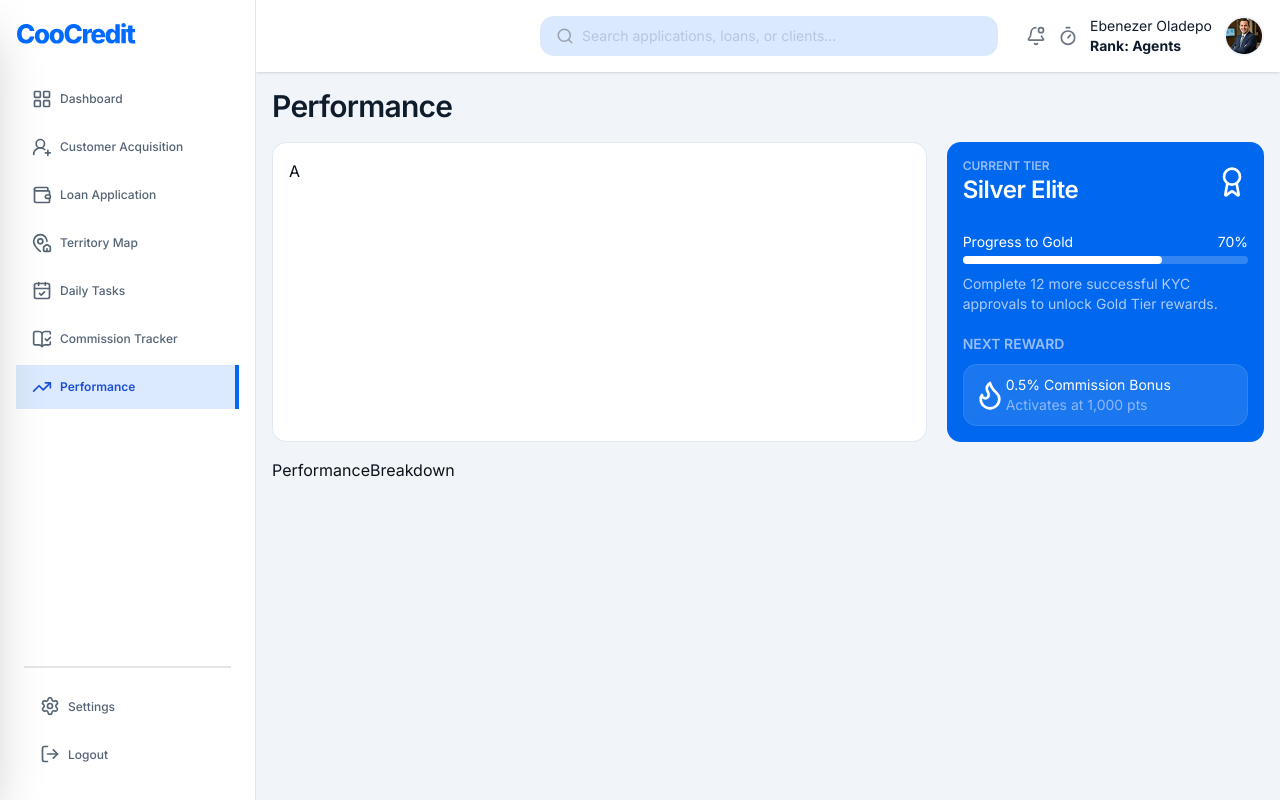
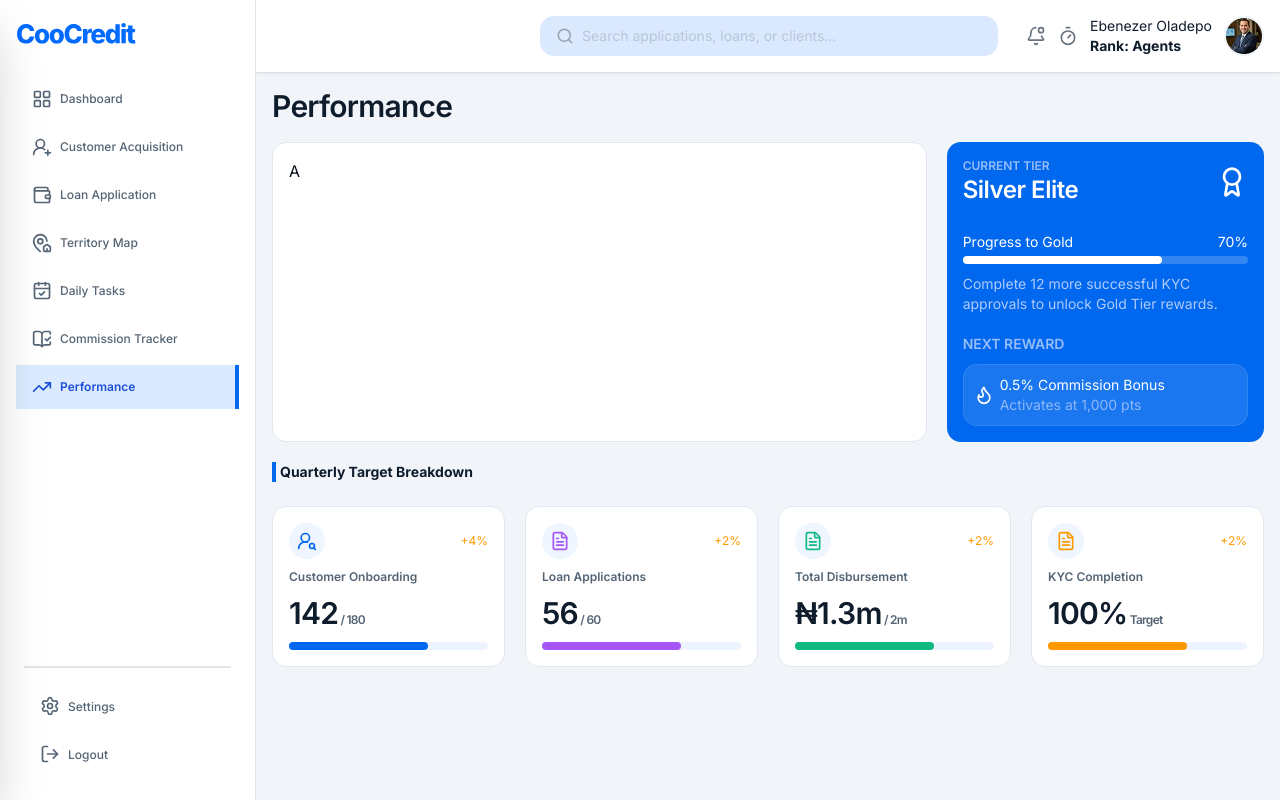
Before and after one commit to Banicoop/coocredit-business, a Next.js app: page /agents/performance in a window 1280 px wide. Built offline with nearby package versions, Linux system fonts and the light colour scheme; a web font is replaced by a local one.

Commit message:
implement widget cards of target breakdown

```diff
--- a/src/app/(dashboard)/agents/(main)/performance/_sections/PerformanceScore.tsx
+++ b/src/app/(dashboard)/agents/(main)/performance/_sections/PerformanceScore.tsx
@@ -30,8 +30,8 @@ const PerformanceScore = () => {
 
             <Typography weight='semibold' className='text-[#DAE2FFB2] uppercase mt-2.5'>Next Reward</Typography>
 
-            <Flex className='border p-2.5 bg-[#FFFFFF1A] border-[#FFFFFF1A] rounded-lg'>
-                <Flame size={32} className='text-card' />
+            <Flex className='border p-2.5 bg-[#FFFFFF1A] border-[#FFFFFF1A] rounded-lg gap-1.5'>
+                <Flame size={20} className='text-card' />
                 <ColItem
                     item1='0.5% Commission Bonus'
                     item2='Activates at 1,000 pts'
--- a/src/app/(dashboard)/agents/(main)/performance/_sections/TargetBreakdown.tsx
+++ b/src/app/(dashboard)/agents/(main)/performance/_sections/TargetBreakdown.tsx
@@ -1,8 +1,46 @@
-import React from 'react'
+import { TitleText } from '@/components/primitives/buttons/BackButton';
+import Typography from '@/components/primitives/Typography';
+import { ProgressBar } from '@/components/ui/ProgessBar';
+import { Flex, Grid, GridItem } from '@/components/ui/ui-layout';
+import { BookOpenText, FileText, UserRoundSearch } from 'lucide-react';
+import React from 'react';
+
+type Props = {
+  icon: React.ReactNode;
+  desc: string;
+  title: string;
+  score: string;
+  total: string;
+  className: string
+}
+
+const Widget = ({icon, desc, title, score, total, className}: Props) => (
+  <GridItem className='gap-2.5'>
+    <Flex className='justify-between'>
+      <Flex className='p-2 rounded-full bg-[#EFF6FF]'>
+        {icon}
+      </Flex>
+      <Typography variant='small' className='text-chart-5'>{desc}</Typography>
+    </Flex>
+    <Typography weight='semibold' variant='small' color='primary'>{title}</Typography>
+    <Typography variant='h2' className='gap-x-0.5'>{score}<span className='text-xs text-[#546474]'>  {total}</span></Typography>
+    <ProgressBar value={70} className={className} className2='bg-[#EEF4FF]'/>
+  </GridItem>
+)
 
 const TargetBreakdown = () => {
+
   return (
-    <div>PerformanceBreakdown</div>
+    <Grid className='gap-5'>
+      <TitleText label='Quarterly Target Breakdown'/>
+
+      <Grid className='grid-cols-2 lg:grid-cols-4 gap-5'>
+        <Widget title='Customer Onboarding' desc='+4%' icon={<UserRoundSearch size={20} className='text-primary'/>} score='142' total='/ 180' className='bg-primary'/>
+        <Widget title='Loan Applications' desc='+2%' icon={<FileText size={20} className='text-[#A855F7]'/>} score='56' total='/ 60' className='bg-[#A855F7]'/>
+        <Widget title='Total Disbursement' desc='+2%' icon={<FileText size={20} className='text-[#10B981]'/>} score='₦1.3m' total='/ 2m' className='bg-[#10B981]'/>
+        <Widget title='KYC Completion' desc='+2%' icon={<FileText size={20} className='text-chart-5'/>} score='100%' total='Target' className='bg-chart-5'/>
+      </Grid>
+    </Grid>
   )
 }
 
```
